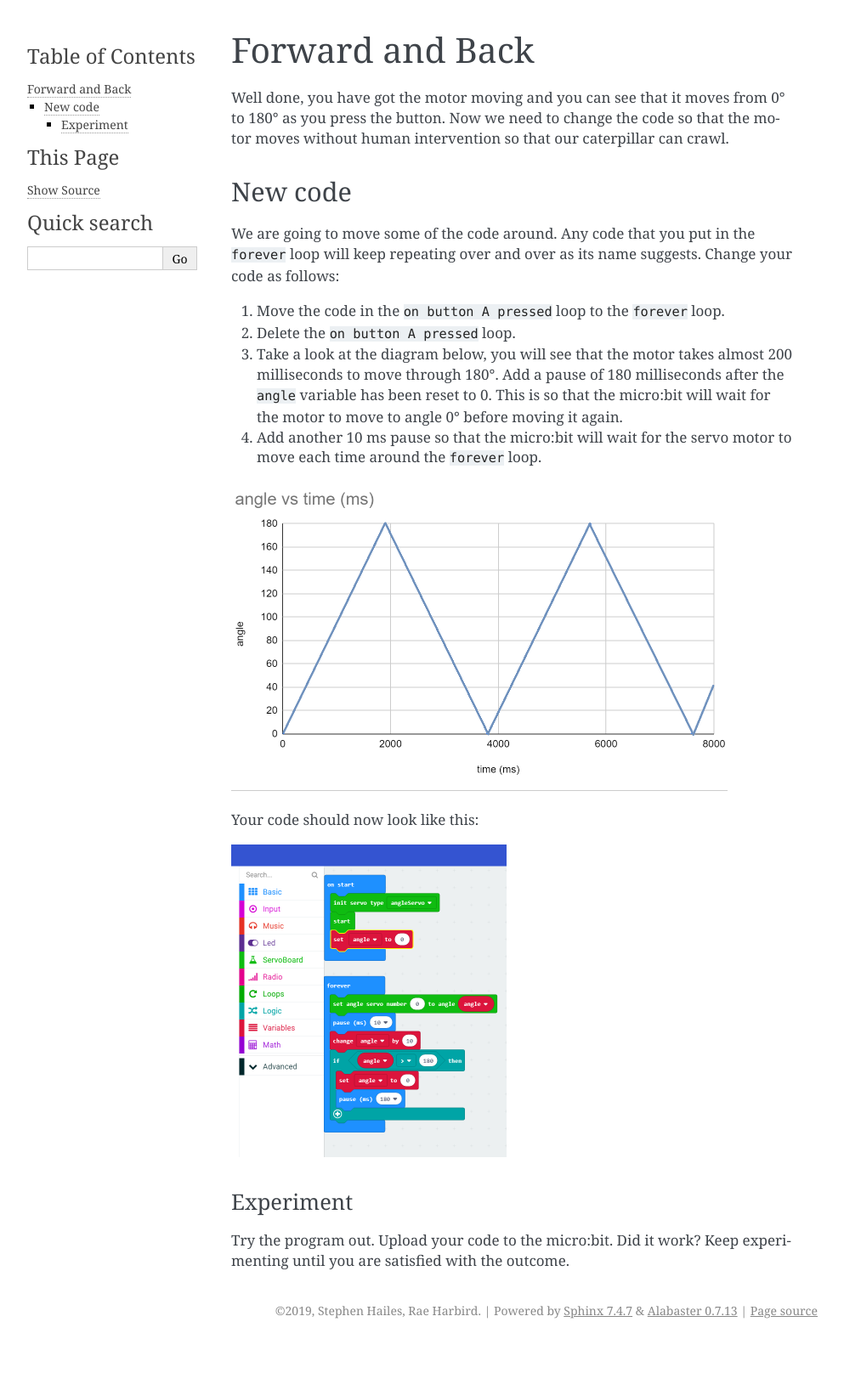
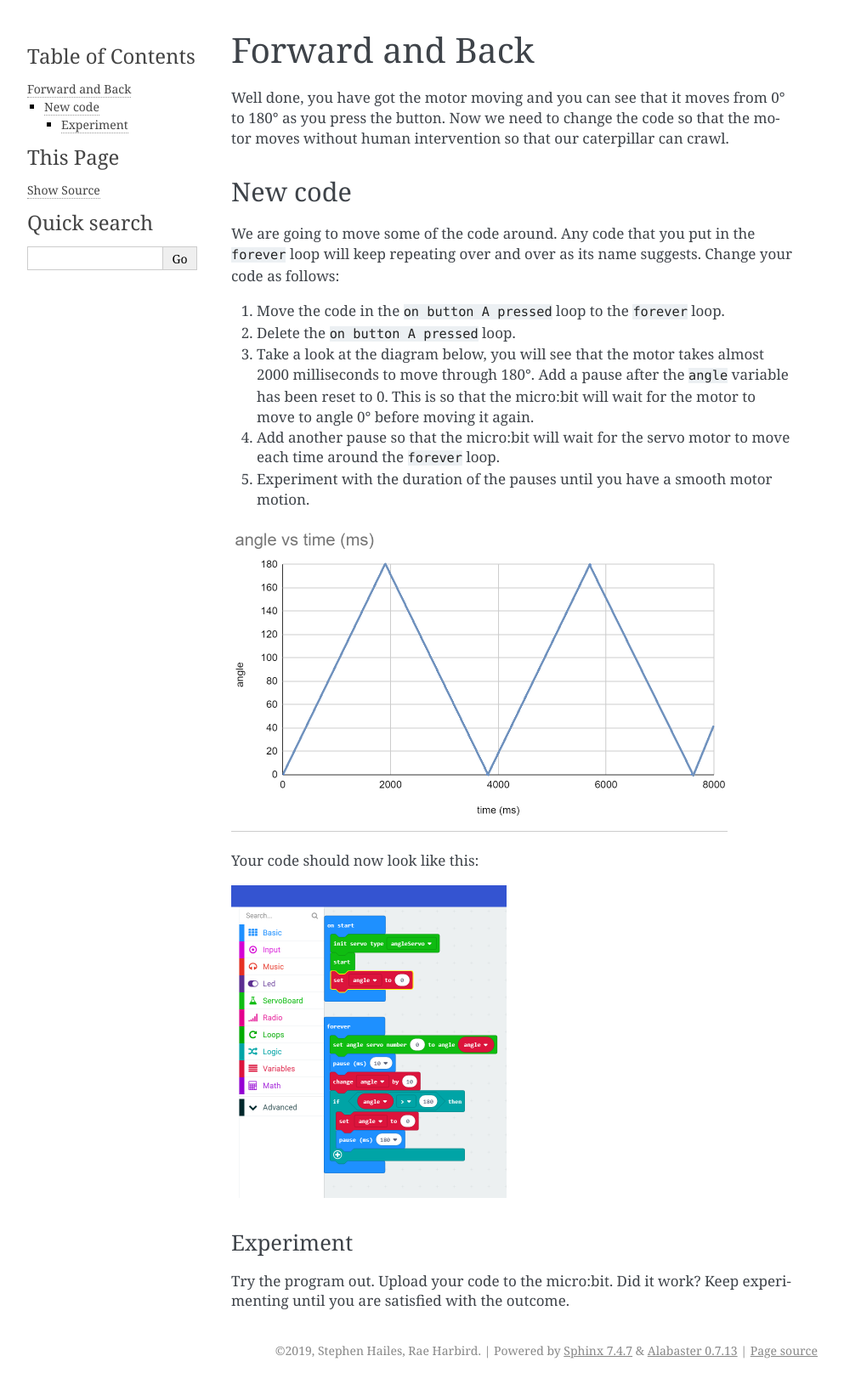
Before and after one commit to rharbird/ucl-microbit-robotics-readthedocs, a Sphinx documentation site: the page built from docs/source/forwardAndBack.rst, in a window 1280 px wide. Shown: the whole page at 85% size, without its empty margins (148-1141 px from the left). Built offline with Sphinx 7.4.7, drawn with Linux system fonts in a browser that asks for light colours; pages that are not in the unit, such as notebooks, are missing from menus; before the commit the page ends 1582 px from its top, so only the background shows below that.

```diff
--- a/docs/source/forwardAndBack.rst
+++ b/docs/source/forwardAndBack.rst
@@ -10,8 +10,9 @@
 
 1. Move the code in the ``on button A pressed`` loop to the ``forever`` loop.
 2. Delete the ``on button A pressed`` loop.
-3. Take a look at the diagram below, you will see that the motor takes almost 200 milliseconds to move through 180°. Add a pause of 180 milliseconds after the ``angle`` variable has been reset to 0. This is so that the micro:bit will wait for the motor to move to angle 0° before moving it again.
-4. Add another 10 ms pause so that the micro:bit will wait for the servo motor to move each time around the ``forever`` loop.
+3. Take a look at the diagram below, you will see that the motor takes almost 2000 milliseconds to move through 180°. Add a pause after the ``angle`` variable has been reset to 0. This is so that the micro:bit will wait for the motor to move to angle 0° before moving it again.
+4. Add another pause so that the micro:bit will wait for the servo motor to move each time around the ``forever`` loop.
+5. Experiment with the duration of the pauses until you have a smooth motor motion.
 
 .. image:: pictures/degreesPerMs.png
   :scale: 50%
```
